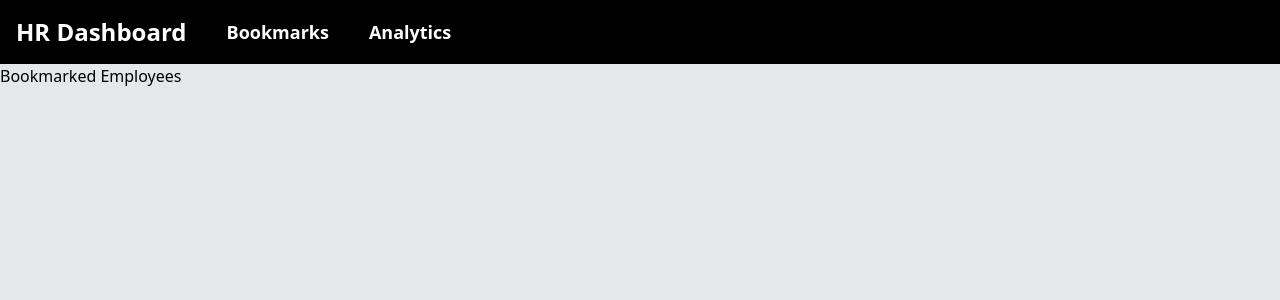
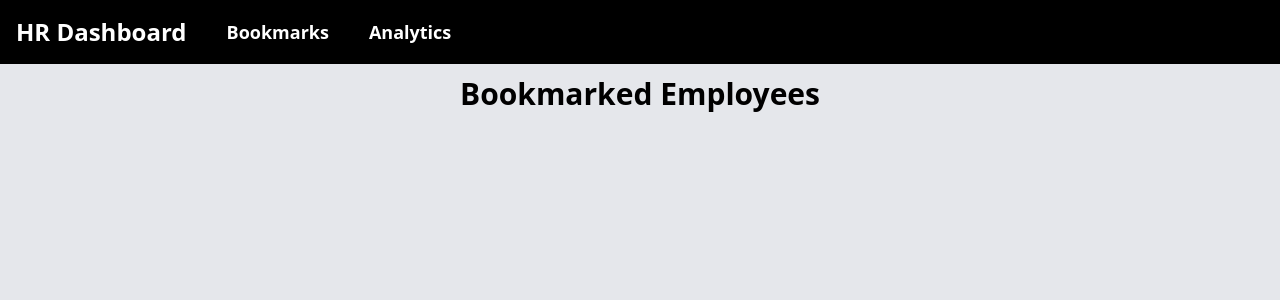
Before and after one commit to Mehulposh/FLAM-Assignment---HR-Dashboard, a Next.js app: page /bookmarks in a window 1280 px wide. Shown: the top 300 px of the page. Built offline with nearby package versions, Linux system fonts and the light colour scheme.

Commit message:
feat: enhance bookmarks page layout with improved styling and structure

```diff
--- a/app/bookmarks/page.jsx
+++ b/app/bookmarks/page.jsx
@@ -6,11 +6,13 @@ import React from 'react'
 const page = () => {
     const {bookmarks}  = useBookmarks();
   return (
-    <div>
-        <h1>Bookmarked Employees</h1>
-        {bookmarks.map(emp => (
-            <EmployeeCard employee={emp}/>
+    <div className='mt-3'>
+        <h1 className='text-center font-semibold text-3xl mb-4'>Bookmarked Employees</h1>
+        <div className='flex flex-wrap gap-4 p-3'>
+            {bookmarks.map(emp => (
+            <EmployeeCard key={emp.id} employee={emp}/>
         ))}
+        </div>
     </div>
   )
 }
```
